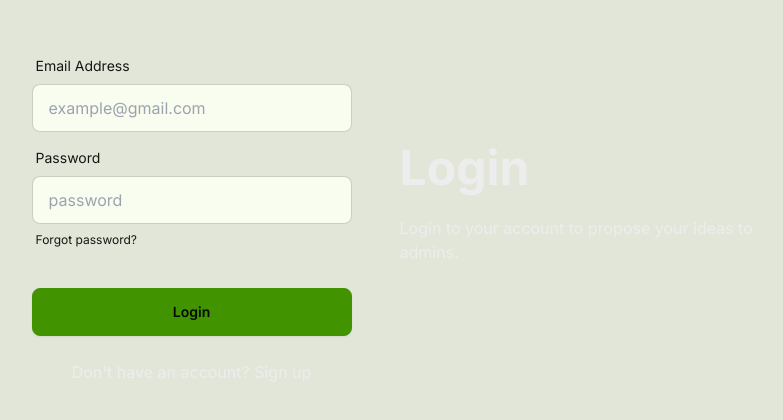
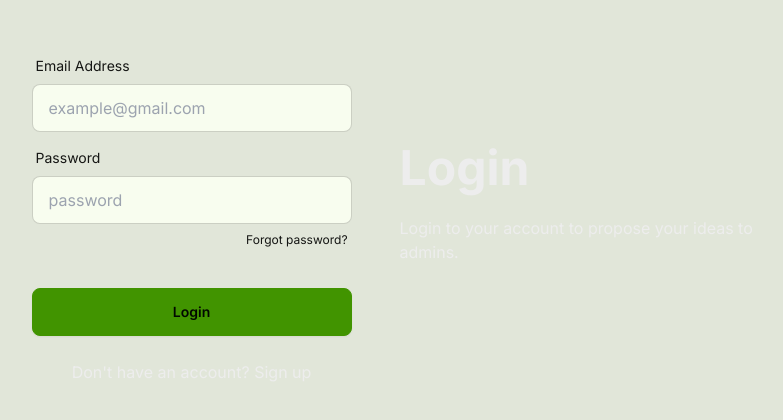
Before and after one commit to YeLwinOo-Steve/staff-ideation, a Next.js app: page /login in a window 1280 px wide. Shown: the part 184-604 px from the top of the page, without its empty margins (258-1041 px from the left). Built offline with nearby package versions, Linux system fonts and the light colour scheme.

Commit message:
aligned: forgot password link

```diff
--- a/app/login/page.tsx
+++ b/app/login/page.tsx
@@ -75,7 +75,7 @@ export default function Login() {
                                 {...register("password")}
                             />
                             {errors.password && <span className="text-error text-xs mt-1">{errors.password.message}</span>}
-                            <label className="label">
+                            <label className="label justify-end">
                                 <Link href="/forget_password" className="label-text-alt link link-hover">
                                     Forgot password?
                                 </Link>
```
